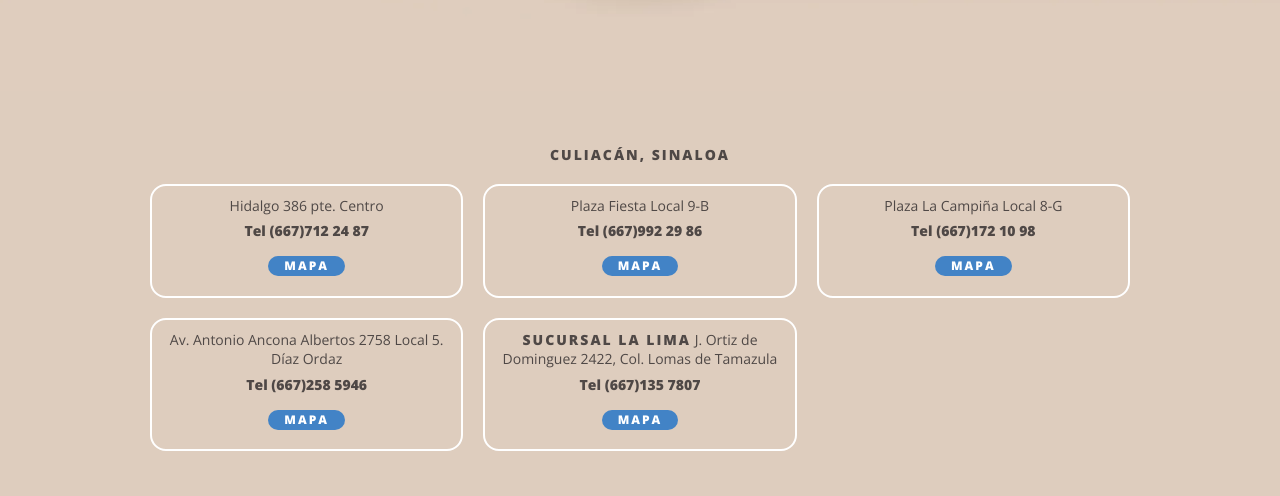
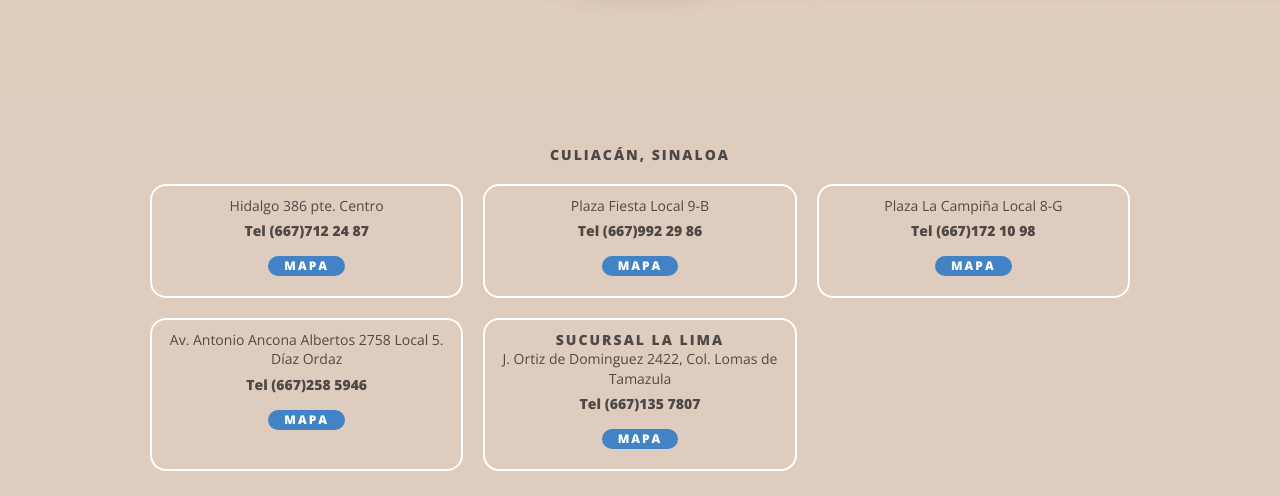
Before and after one commit to joelrodelo/gallegostrajes, a plain HTML site: page index.html in a window 1280 px wide. Shown: the part 760-1256 px from the top of the page. Drawn offline with nearby package versions, Linux system fonts and the light colour scheme.

Commit message:
Update index.html

```diff
--- a/index.html
+++ b/index.html
@@ -93,7 +93,7 @@
 
 						<div class="pod">
 							<p>
-								<strong>Sucursal La Lima</strong>
+								<strong>Sucursal La Lima</strong><br>
 								J. Ortiz de Dominguez 2422, Col. Lomas de Tamazula
 							</p>
 								<a href="tel:667-135-78-07">Tel (667)135 7807</a>
```
